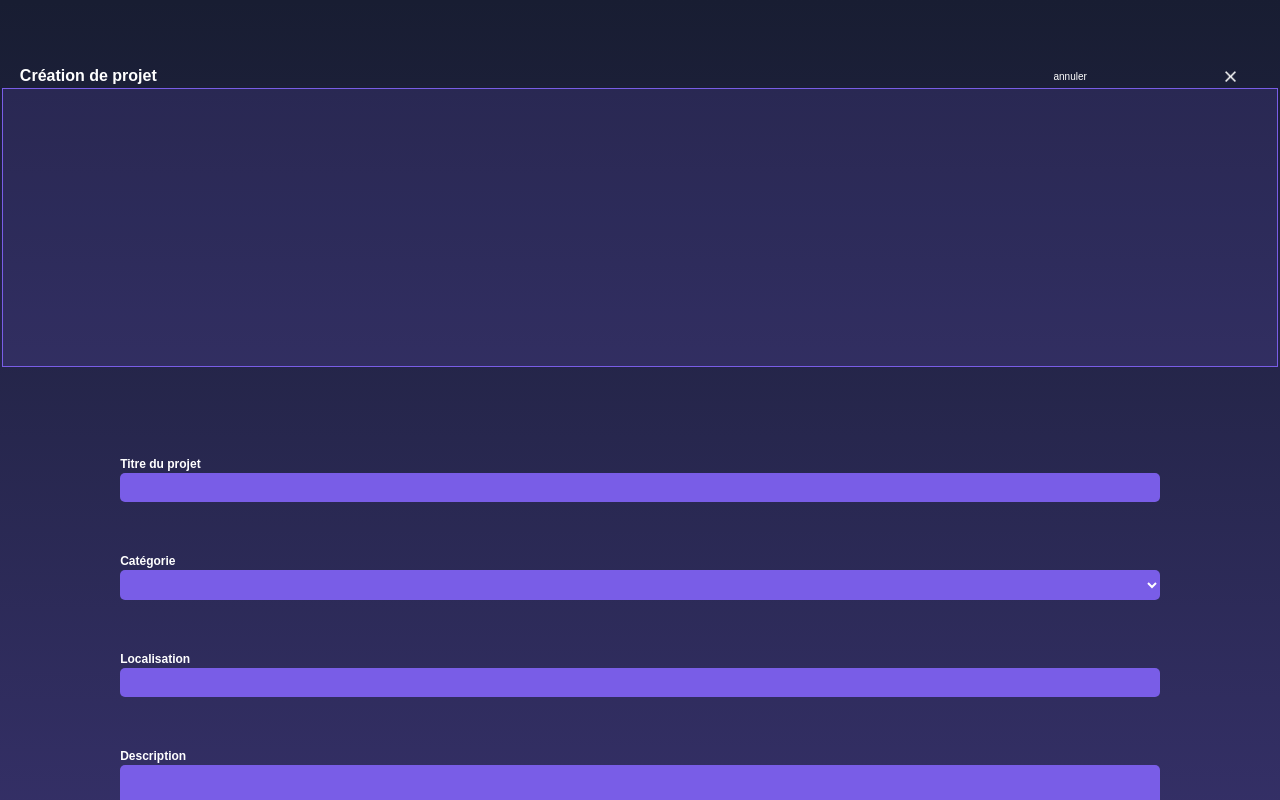
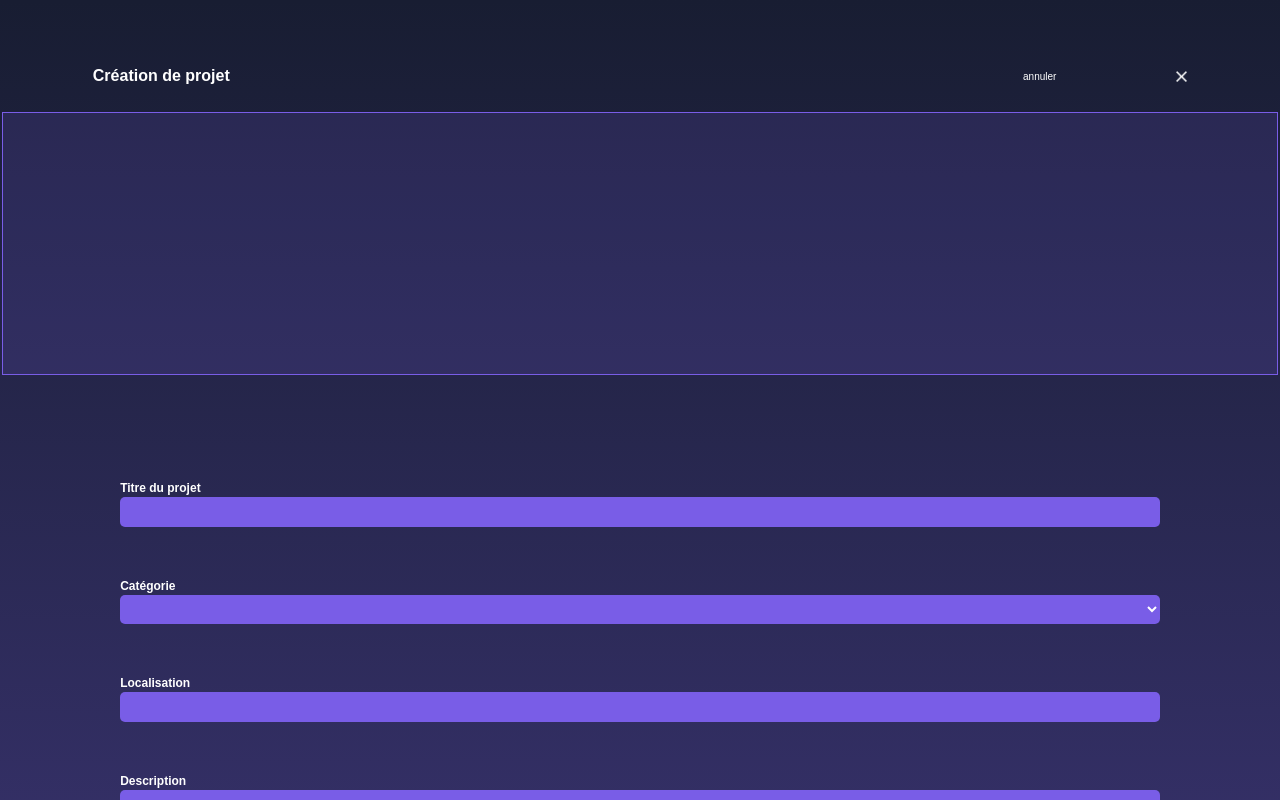
Before and after one commit to WildCodeSchool/remote-fr-q2p3-digico-front, a React (Create React App) app: page /creer-projet in a window 1280 px wide. Shown: the top 800 px of the page. Built offline with nearby package versions, Linux system fonts and the light colour scheme.

Commit message:
processing

```diff
--- a/src/pages/Project/CreateProject.css
+++ b/src/pages/Project/CreateProject.css
@@ -17,9 +17,10 @@
     color: white;
     justify-content: space-between;
     align-items: center;
-    width: 100%;
+    width: 90%;
     height: 6%;
-    margin-right: 2%;
+    margin-left: auto;
+    margin-right: auto;
 }
 
 .title_Pform {
@@ -40,7 +41,7 @@
 }
 
 .file_Pform {
-    /* margin-top: 2%; */
+    margin-top: 2%;
     height: 32vh;
     width: 100vw;
 }
@@ -64,7 +65,6 @@
     text-align: center;
     align-items: center;
     width: 99.5vw;
-    margin: 0;
     height: 100%;
     margin-left: auto;
     margin-right: auto;
@@ -81,13 +81,12 @@
     color: black;
     display: inline-block;
     text-align: center;
-    height: 32vh;
+    height: 30vh;
     width: 100%;
 }
 
 .imgInput:active::before {
     background: rgba(146, 127, 221, 0.15);
-    height: 100%;
 }
 
 .img_preview{
@@ -166,57 +165,3 @@
     background-color: #795DE7;
     border-style: none;
 }
-
-/* .localisation_input {
-    border: hidden;
-    border-bottom: 1px solid #227FBA;
-    padding-bottom: 2px;
-}
-
-.date_selector{
-    color: #227FBA;
-}
-
-.body_Pform{
-    display: flex;
-    flex-direction: column;
-    justify-content: so;
-    width: 100vw;
-    height: 50vh;
-}
-
-.desc_text {
-    height: 50%;
-    width: 85%;
-    margin : 7% auto;
-    border-color: #227FBA;
-    border-radius: 5px;
-}
-
-.socials_input{
-    width : 75%;
-    margin: 0% auto;
-    border: hidden;
-    border-bottom: 1px solid #227FBA;
-    padding-bottom: 3px;
-}
-
-.categorie-list-project{
-    width: 75%;
-    margin-top: 7%;
-    margin: auto;
-    color: #227FBA;
-    padding : 5px;
-}
-
-.contributors {
-    margin: 0 auto 7% auto;
-}
-
-.contributors_input{
-    width: 7vw;
-    height: 2.2vh;
-    margin-left: 2vw;
-    border: 1px solid #227FBA;
-    border-radius: 5px;
-} */
--- a/src/pages/Project/CreateProject.jsx
+++ b/src/pages/Project/CreateProject.jsx
@@ -12,9 +12,9 @@ import "./CreateProject.css"
 function CreateProject() {
     const url = "http://localhost:8000/api/projects"
     const { register, handleSubmit } = useForm();
-    // const [file, setFile] = useState('');
-    // const [filename, setFilename] = useState('');
-    // const [uploadedFile, setUploadedFile] = useState({});
+    const [file, setFile] = useState('');
+    const [filename, setFilename] = useState('');
+    const [uploadedFile, setUploadedFile] = useState({});
     const [ category, setCategory] = useState("");
     const [ selectedImage, setSelectedImage ] = useState();
 
@@ -33,8 +33,8 @@ function CreateProject() {
             title: project.title,
             description: project.description,
             socials : project.socials,
-            // img : uploadedFile.filePath,
-            img : project.img,
+            img : uploadedFile.filePath,
+            // img : project.img,
             category: category,
             localisation : project.localisation,
             project_date : project.project_date,
@@ -43,37 +43,39 @@ function CreateProject() {
         alert("Votre projet à été créé 🚀")
     }
 
-        // const onSubmit = async e => {
-        //   e.preventDefault();
-        //   const formData = new FormData();
-        //   formData.append('file', file);
+        const onSubmit = async e => {
+          e.preventDefault();
+          const formData = new FormData();
+          formData.append('file', file);
 
-        //   try {
-        //     const res = await axios.post('http://localhost:8000/api/projects/upload', formData, {
-        //       headers: {
-        //         'Content-Type': 'multipart/form-data'
-        //       }
-        //     });
-        //     const { fileName, filePath } = res.data;
-        //     setUploadedFile({ fileName, filePath });
-        //   } catch (err) {
-        //     console.log(err)
-        //   }
-        // };
+          try {
+            const res = await axios.post('http://localhost:8000/api/projects/upload', formData, {
+              headers: {
+                'Content-Type': 'multipart/form-data'
+              }
+            });
+            const { fileName, filePath } = res.data;
+            setUploadedFile({ fileName, filePath });
+          } catch (err) {
+            console.log(err)
+          }
+        };
 
-    // const submitForm = () => {
-    //     onSubmit();
-    //     createProject();
-    // }
+    const submitForm = () => {
+        onSubmit();
+        createProject();
+    }
 
-    // const onChange = e => {
-    //     setFile(e.target.files[0]);
-    //     setFilename(e.target.files[0].name);
-    //   };
+    const onChange = e => {
+        setFile(e.target.files[0]);
+        setFilename(e.target.files[0].name);
+      };
 
     const imageChange = (e) => {
         if (e.target.files && e.target.files.length > 0) {
             setSelectedImage(e.target.files[0]);
+            setFile(e.target.files[0]);
+            setFilename(e.target.files[0].name);
         }
     }
 
@@ -108,13 +110,13 @@ function CreateProject() {
                             type="file" {...register("img")}
                             className = "imgInput"
                             id="img"
-                            // method={(e) => {e.preventDefault(); onSubmit()}}
+                            method={(e) => {e.preventDefault(); onSubmit()}}
                             onChange ={(e) => handleInputChange(e)}
                             onChange= {imageChange}
                             // onChange={(e) => {onChange(e)}}
-                            // value={project.img}
-                            // fileName={uploadedFile.fileName}
-                            // filePath={uploadedFile.fileName}
+                            value={uploadedFile.filePath}
+                            fileName={uploadedFile.fileName}
+                            filePath={uploadedFile.fileName}
                             placeholder="Image"/>
                             <p className="import_Pform">Importer une image</p>
                             {selectedImage && (
@@ -200,7 +202,7 @@ function CreateProject() {
                             />
                         </div>
                         <div>
-                            <button className="submitBtn_Pform">Publier</button>
+                            <button onSubmit={onSubmit} className="submitBtn_Pform">Publier</button>
                         </div>
                     </div>
                 </div>
```
